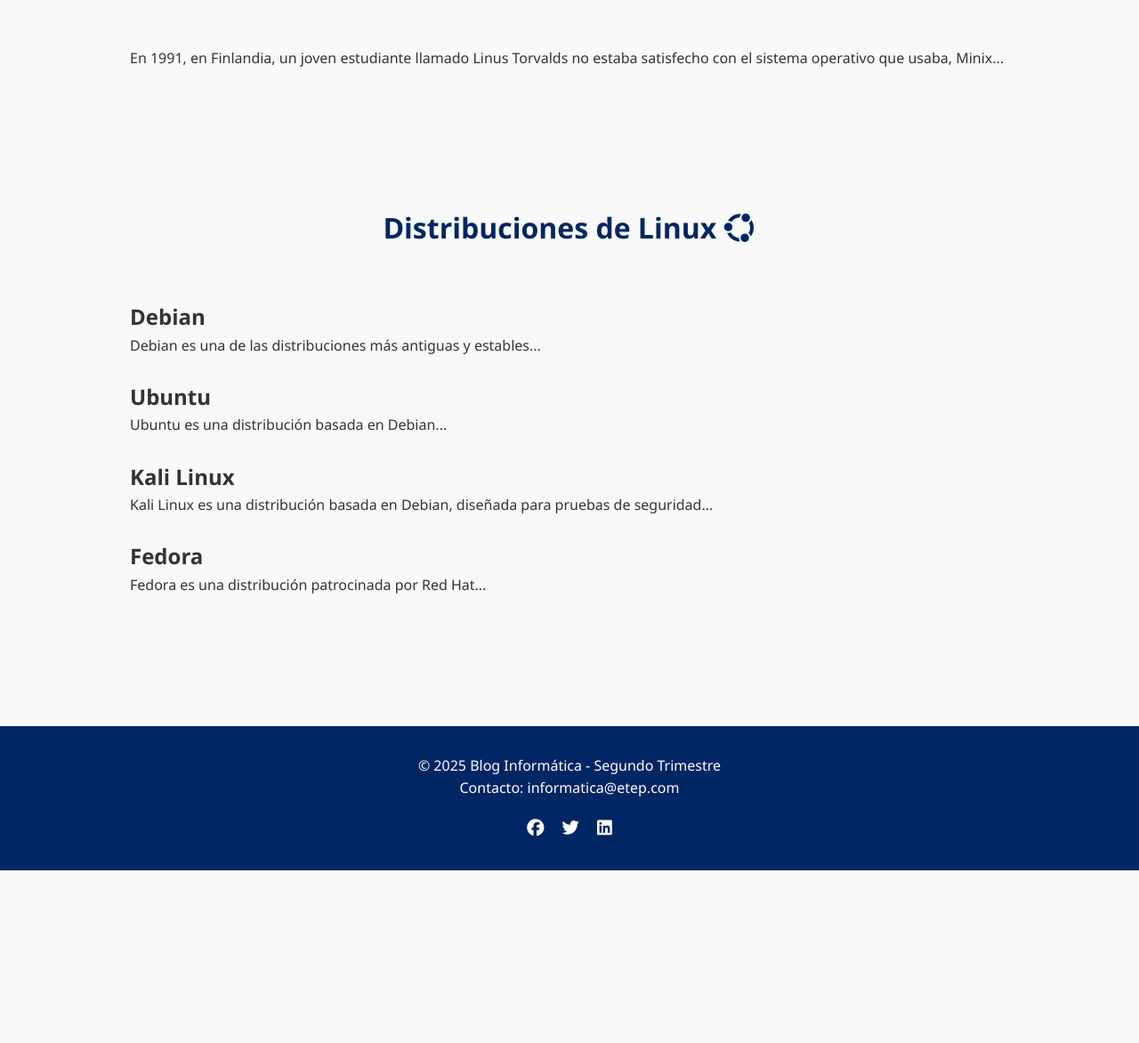
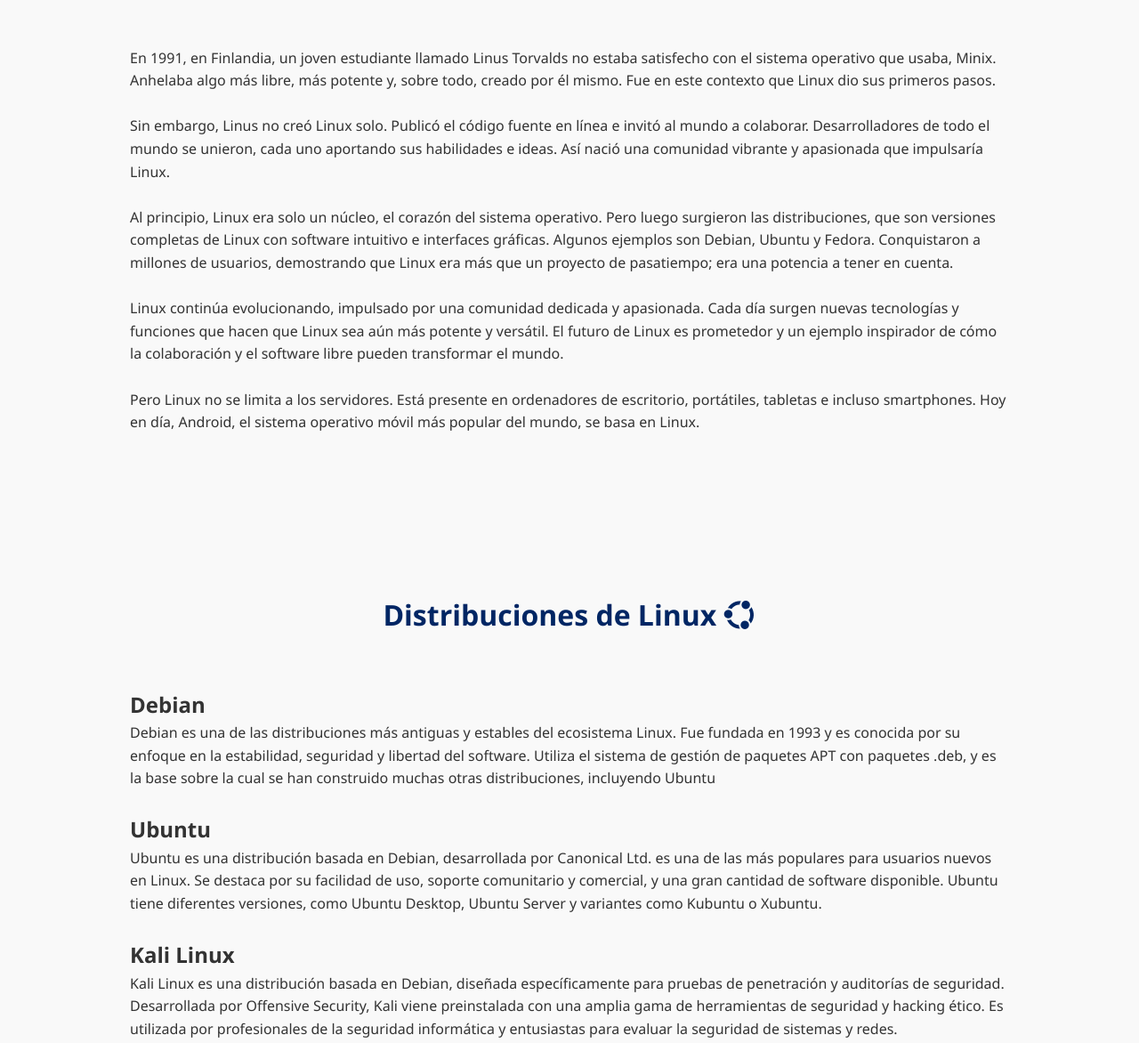
Before and after one commit to GabrielPuchulu/Blog-Espanhol, a plain HTML site: page index.html in a window 1280 px wide. Shown: the part 2605-3777 px from the top of the page at 89% size. Before the commit the page ends 3583 px from the top, so only its background shows below. Drawn offline with Linux system fonts and the light colour scheme; files whose address does not match are found by name.

Commit message:
Update index.html

```diff
--- a/index.html
+++ b/index.html
@@ -7,9 +7,8 @@
 
 
   <link rel="stylesheet" href="https://cdnjs.cloudflare.com/ajax/libs/font-awesome/6.5.0/css/all.min.css" crossorigin="anonymous" referrerpolicy="no-referrer" />
+ <link rel="stylesheet" href="style.css">
 
-
-  <link rel="stylesheet" href="style.css">
 </head>
 <body>
 
@@ -29,7 +28,6 @@
   <p>Documentación y actividades de los estudiantes del curso Técnico en Informática.</p>
 </div>
 
-
 <section id="presentacion">
   <h3>Presentación del Equipo</h3>
   <div class="team">
@@ -44,13 +42,13 @@
   </div>
 </section>
 
-
 <section id="publicaciones">
   <h3>Publicaciones</h3>
   <div class="cards">
 
     <div class="card">
       <a href="https://youtu.be/CAsAEZ4JTrw?si=MWiGRt2XqHsGc5F-" target="_blank">
+
         <div class="card-content">
           <h4><i class="fa-solid fa-video icon"></i> Video: Canción en Español</h4>
           <p>Haz clic para ver el video musical realizado en el primer trimestre.</p>
@@ -60,10 +58,13 @@
 
     <div class="card">
       <a href="https://drive.google.com/drive/folders/1bh0o3UCSwIbuoiuJCOVJlWJJYzCdb_KA?usp=sharing" target="_blank">
+
         <div class="card-content">
           <h4><i class="fa-solid fa-flag-checkered icon"></i> Publicación: Gincana</h4>
-          <p>Una actividad llena de diversión, trabajo en equipo y momentos inolvidables. Haz clic en la imagen para ver el video en Google Drive.</p>
+          <p>Una actividad llena de diversión, trabajo en equipo y momentos inolvidables.
+             Haz clic en la imagen para ver el video en Google Drive.</p>
         </div>
+
       </a>
     </div>
 
@@ -71,22 +72,21 @@
       <a href="https://www.instagram.com/p/DMGusONO-b0/?igsh=a2lucnh4YXA3bXhq" target="_blank">
         <div class="card-content">
           <h4><i class="fa-solid fa-star icon"></i> Publicación: Fiesta Junina</h4>
-          <p>Celebración tradicional con comidas típicas, música y diversión. Haz clic en la imagen para ver la publicación en Instagram.</p>
+          <p>Celebración tradicional con comidas típicas, música y diversión.
+             Haz clic en la imagen para ver la publicación en Instagram.</p>
         </div>
       </a>
     </div>
 
     <div class="card">
-      <a href="https://www.flickr.com/photos/203439889@N02/54759715837/in/pool-14919067@N21/" target="_blank">
+    <a href="https://www.flickr.com/photos/203439889@N02/54759715837/in/pool-14919067@N21/" target="_blank" class="btn">
         <div class="card-content">
-          <h4><i class="fa-solid fa-star icon"></i> Publicación: Flickr</h4>
+          <h4><i class="fa-solid fa-star icon"></i> Publicación: FLICKER</h4>
           <p>En esta actividad, los estudiantes utilizaron Flickr para buscar y seleccionar imágenes relacionadas con un tema específico.</p>
         </div>
       </a>
     </div>
-
   </div>
-</section>
 
 
 <section class="presentacion">
@@ -94,37 +94,86 @@
   <div class="qr-section">
     <p>Escanea el código o haz clic en el botón para ver más información.</p>
     <a href="imagens/qr_code.jpg" target="_blank" class="btn">
-      <i class="fa fa-qrcode"></i> Ver QR Code
+      <i class="fa fa-qrcode"></i> Ver Qrcode
     </a>
   </div>
+
 </section>
 
+</section>
 
-<section class="presentacion">
-  <h3>La historia de Linux <i class="fab fa-linux"></i></h3>
+<section id="presentacion">
+  <h3>La historia de Linux  <i class="fab fa-linux"></i></h3>
+
   <div class="card-content">
-    <p>En 1991, en Finlandia, un joven estudiante llamado Linus Torvalds no estaba satisfecho con el sistema operativo que usaba, Minix...</p>
+    <p>
+      En 1991, en Finlandia, un joven estudiante llamado Linus Torvalds no estaba satisfecho con el sistema operativo que usaba, Minix.
+      Anhelaba algo más libre, más potente y, sobre todo, creado por él mismo.
+      Fue en este contexto que Linux dio sus primeros pasos.
 
+    </p><br>
+
+    <p>
+      Sin embargo, Linus no creó Linux solo. Publicó el código fuente en línea e invitó al mundo a colaborar.
+      Desarrolladores de todo el mundo se unieron, cada uno aportando sus habilidades e ideas.
+      Así nació una comunidad vibrante y apasionada que impulsaría Linux.
+    </p><br>
+
+    <p>
+      Al principio, Linux era solo un núcleo, el corazón del sistema operativo.
+      Pero luego surgieron las distribuciones, que son versiones completas de Linux con software intuitivo e interfaces gráficas.
+      Algunos ejemplos son Debian, Ubuntu y Fedora.
+      Conquistaron a millones de usuarios, demostrando que Linux era más que un proyecto de pasatiempo; era una potencia a tener en cuenta.
+    </p><br>
+
+    <p>
+      Linux continúa evolucionando, impulsado por una comunidad dedicada y apasionada.
+      Cada día surgen nuevas tecnologías y funciones que hacen que Linux sea aún más potente y versátil.
+      El futuro de Linux es prometedor y un ejemplo inspirador de cómo la colaboración y el software libre pueden transformar el mundo.
+    </p><br>
+
+    <p>
+      Pero Linux no se limita a los servidores. Está presente en ordenadores de escritorio, portátiles, tabletas e incluso smartphones.
+      Hoy en día, Android, el sistema operativo móvil más popular del mundo, se basa en Linux.
+    </p><br>
   </div>
 </section>
-
 
 <section class="presentacion">
     <h3>Distribuciones de Linux <i class="fa-brands fa-ubuntu"></i></h3>
   <div class="card-content">
   <h2>Debian</h2>
-    <p>Debian es una de las distribuciones más antiguas y estables...</p><br>
+
+        <p>
+        Debian es una de las distribuciones más antiguas y estables del ecosistema Linux.
+        Fue fundada en 1993 y es conocida por su enfoque en la estabilidad, seguridad y libertad del software.
+        Utiliza el sistema de gestión de paquetes APT con paquetes .deb, y es la base sobre la cual se han construido muchas otras distribuciones, incluyendo Ubuntu
+        </p><br>
 
   <h2>Ubuntu</h2>
-    <p>Ubuntu es una distribución basada en Debian...</p><br>
+
+        <p>
+        Ubuntu es una distribución basada en Debian, desarrollada por Canonical Ltd.
+        es una de las más populares para usuarios nuevos en Linux.
+        Se destaca por su facilidad de uso, soporte comunitario y comercial, y una gran cantidad de software disponible.
+        Ubuntu tiene diferentes versiones, como Ubuntu Desktop, Ubuntu Server y variantes como Kubuntu o Xubuntu.
+        </p><br>
 
    <h2>Kali Linux</h2>
-    <p>Kali Linux es una distribución basada en Debian, diseñada para pruebas de seguridad...</p><br>
-
+        <p>
+        Kali Linux es una distribución basada en Debian, diseñada específicamente para pruebas de penetración y auditorías de seguridad.
+        Desarrollada por Offensive Security, Kali viene preinstalada con una amplia gama de herramientas de seguridad y hacking ético.
+        Es utilizada por profesionales de la seguridad informática y entusiastas para evaluar la seguridad de sistemas y redes.
+        </p><br>
     <h2>Fedora</h2>
-    <p>Fedora es una distribución patrocinada por Red Hat...</p><br>
+        <p>
+        Fedora es una distribución patrocinada por Red Hat, conocida por su enfoque en la innovación y la inclusión de las últimas tecnologías.
+        Es una distribución comunitaria que sirve como campo de pruebas para nuevas características que eventualmente pueden ser adoptadas por Red Hat Enterprise Linux (RHEL).
+        Fedora utiliza el sistema de gestión de paquetes DNF con paquetes .rpm y ofrece varias ediciones, como Fedora Workstation, Fedora Server y Fedora Silverblue.
+        </p><br>
   </div>
 </section>
+
 
 
 <footer id="contacto">
@@ -136,7 +185,6 @@
     <a href="#"><i class="fa-brands fa-linkedin"></i></a>
   </div>
 </footer>
-
 
 <button id="topBtn"><i class="fa-solid fa-arrow-up"></i></button>
 
```
Lines whose indentation alone changed are shown as unchanged.
